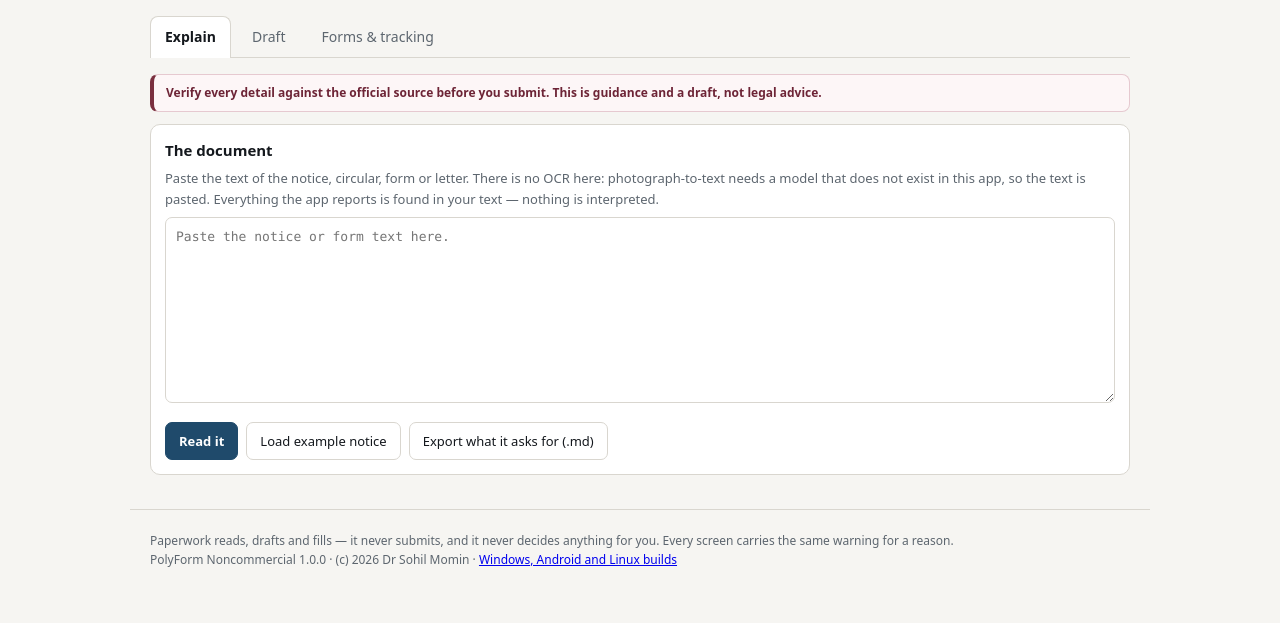
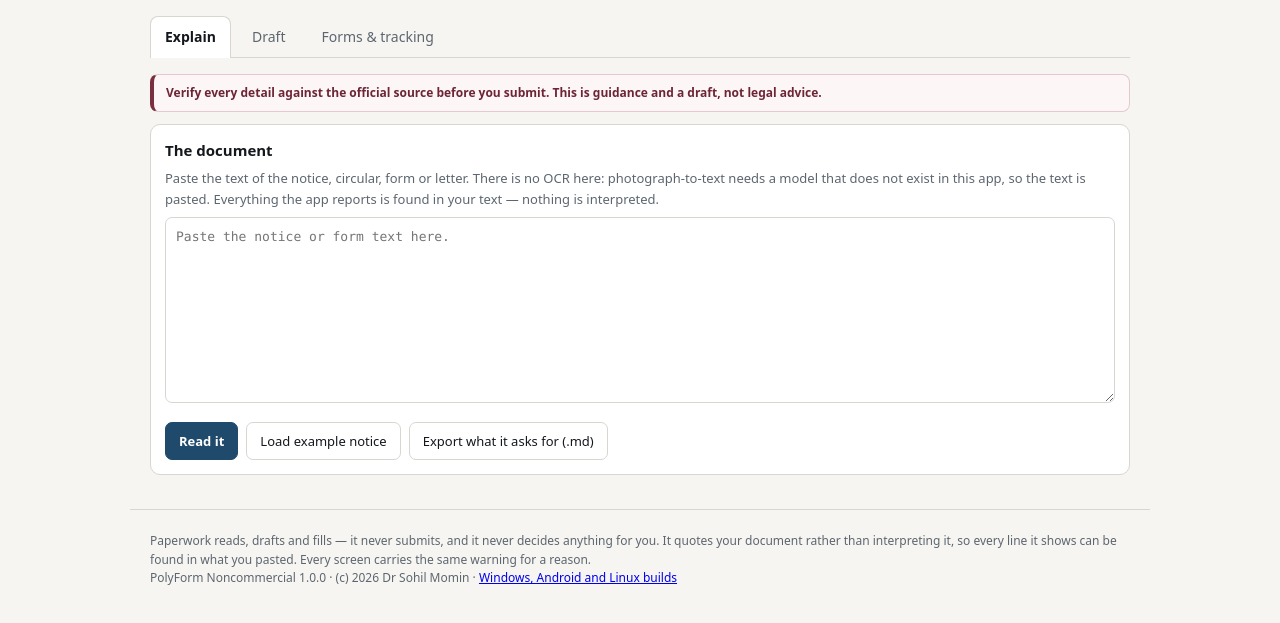
Before and after one commit to drsamonline/app-paperwork, a website: page docs/play/index.html in a window 1280 px wide. Shown: the part 61-684 px from the top of the page. Drawn offline with Linux system fonts and the light colour scheme.

Commit message:
docs: say on the page that it quotes rather than interprets
The reason every line can be found in the pasted text belongs on the page, not only in the README.
This is also the push that triggers the build: a workflow added in the branch-creating push does
not fire for that push.

```diff
--- a/docs/play/index.html
+++ b/docs/play/index.html
@@ -240,7 +240,8 @@
 </main>
 
 <footer>
-  Paperwork reads, drafts and fills — it never submits, and it never decides anything for you. Every screen carries the same
+  Paperwork reads, drafts and fills — it never submits, and it never decides anything for you. It quotes your document rather
+  than interpreting it, so every line it shows can be found in what you pasted. Every screen carries the same
   warning for a reason.
   <br>PolyForm Noncommercial 1.0.0 · (c) 2026 Dr Sohil Momin ·
   <a href="https://github.com/drsamonline/app-paperwork/releases/tag/app-latest">Windows, Android and Linux builds</a>
```
